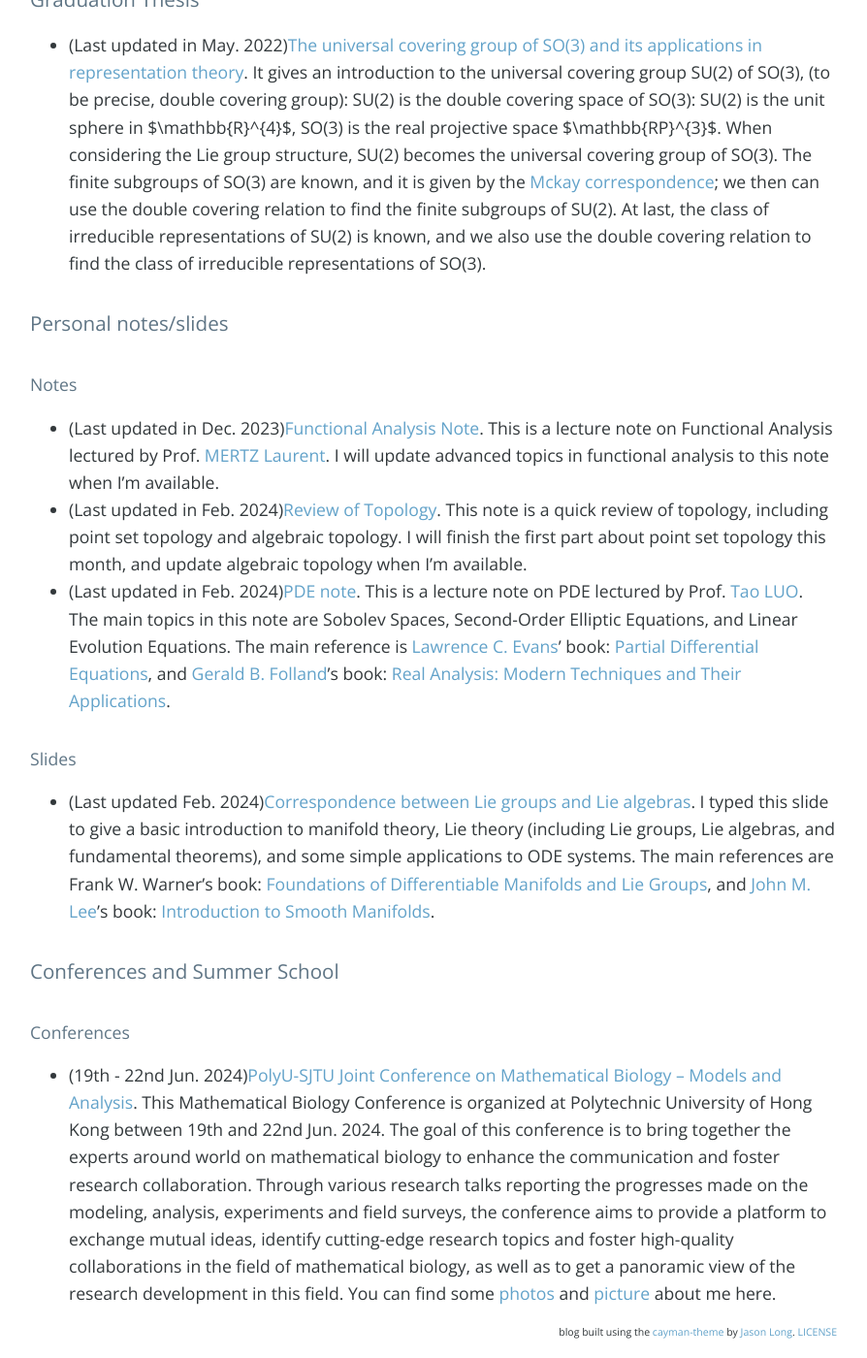
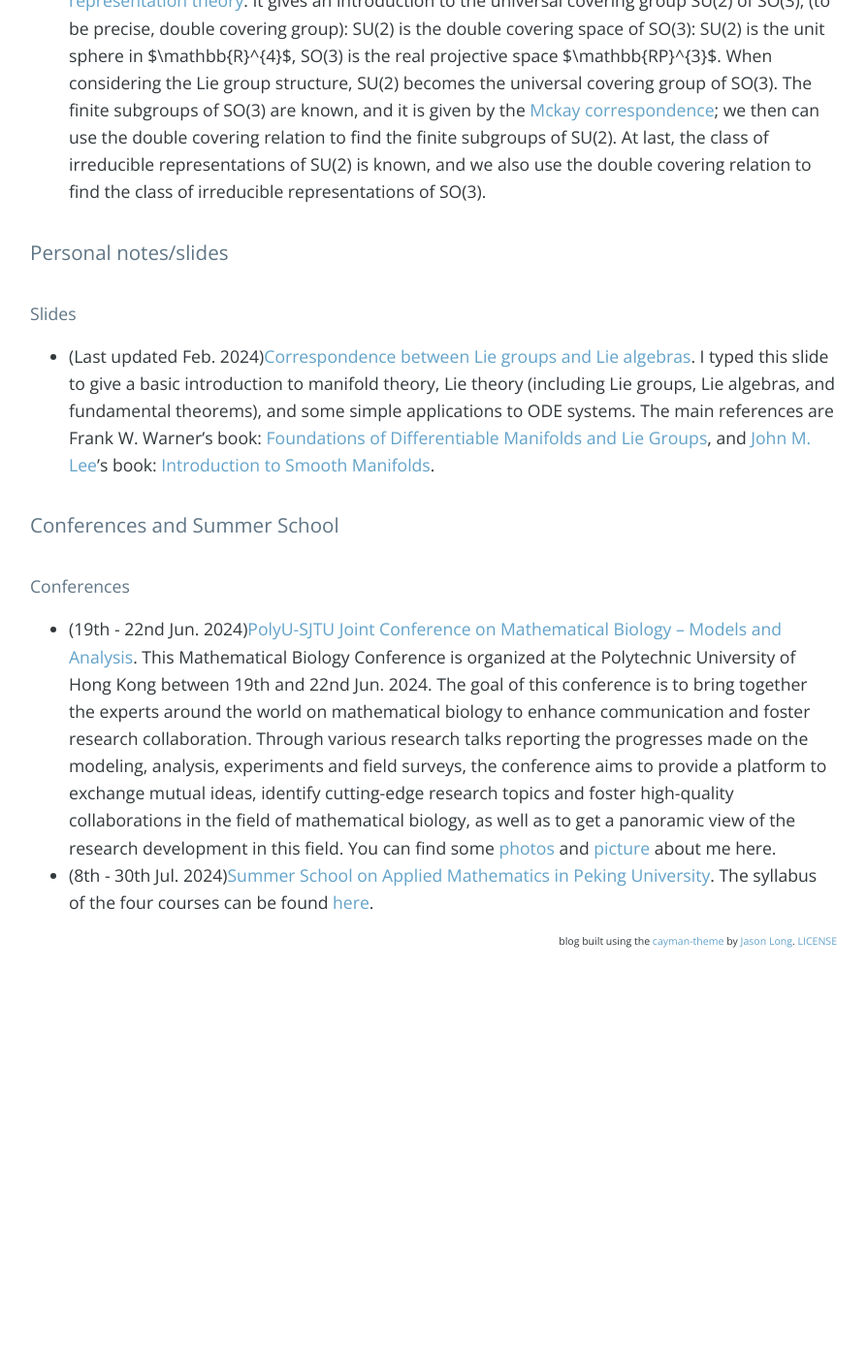
Before and after one commit to Louis-shuo-wang/Louis-shuo-wang.github.io, a Jekyll site: the page built from index.md, in a window 1280 px wide and 1400 px high, scrolled down 794 px. Shown: the whole window at 97% size, without its empty margins (193-1087 px from the left). Built offline with Jekyll 4.4.1, drawn with Linux system fonts in a browser that asks for light colours; nearby versions of some CDN libraries; our own code applies the rules of GitHub Pages for plain Markdown files; the list of posts is cut into pages by our own code; comment, search, counter and statistics services are not loaded; after the commit the page ends 1791 px from its top, so only the background shows below that; some of the changed text lies outside the part shown.

Commit message:
Update index.md

```diff
--- a/index.md
+++ b/index.md
@@ -1,7 +1,5 @@
 ### Welcome to my homepage!
-Hello, I'm Shuo Wang, a Ph.D. candidate from Department of Mathematics of [City University of Hong Kong](https://www.cityu.edu.hk) from Sep. 2023, under the supervision of Prof. [Wing Cheong LO](https://www.cityu.edu.hk/stfprofile/wingclo.htm). My research interest lies in Mathematical biology, especially cancer research, and I am particularly interested in applying differential equation models (i.e., ODE and dynamical systems, PDE, SDE (stochastic), functional or delay differential equations with bifurcation tools) to study cancer problems.
-
-My email is surwing912@gmail.com. Please get in touch with me if you find any mistakes in my notes; comments are welcome. Thanks in advance for your attention.
+Hello, I'm Shuo Wang, a Ph.D. candidate from Department of Mathematics of [City University of Hong Kong](https://www.cityu.edu.hk) from Sep. 2023, under the supervision of Prof. [Wing Cheong LO](https://www.cityu.edu.hk/stfprofile/wingclo.htm). My research interest lies in applying math tools to solve biological problems, e.g., cancer research. My email is surwing912@gmail.com. Feel free to get in touch with me if you have any kind of ideas, and thanks in advance for your attention.
 
 
 ### CV
@@ -14,11 +12,6 @@
 
 ### Personal notes/slides
 
-#### Notes
-* (Last updated in Dec. 2023)[Functional Analysis Note](notes/Correspondence between Lie groups and Lie algebras/functional analysis note.pdf). This is a lecture note on Functional Analysis lectured by Prof. [MERTZ Laurent](https://www.cityu.edu.hk/stfprofile/laurent-mertz.htm). I will update advanced topics in functional analysis to this note when I'm available.
-* (Last updated in Feb. 2024)[Review of Topology](notes/Correspondence between Lie groups and Lie algebras/review of topology.pdf). This note is a quick review of topology, including point set topology and algebraic topology. I will finish the first part about point set topology this month, and update algebraic topology when I'm available.
-* (Last updated in Feb. 2024)[PDE note](notes/Correspondence between Lie groups and Lie algebras/PDE note.pdf). This is a lecture note on PDE lectured by Prof. [Tao LUO](https://www.cityu.edu.hk/stfprofile/taoluo.htm). The main topics in this note are Sobolev Spaces, Second-Order Elliptic Equations, and Linear Evolution Equations. The main reference is [Lawrence C. Evans](https://math.berkeley.edu/~evans/)' book: [Partial Differential Equations](https://bookstore.ams.org/gsm-19-r/), and [Gerald B. Folland](https://sites.math.washington.edu/~folland/Homepage/index.html)'s book: [Real Analysis: Modern Techniques and Their Applications](https://www.amazon.com/Real-Analysis-Modern-Techniques-Applications/dp/0471317160).
-
 #### Slides
 * (Last updated Feb. 2024)[Correspondence between Lie groups and Lie algebras](notes/Correspondence between Lie groups and Lie algebras/correspondence.pdf). I typed this slide to give a basic introduction to manifold theory, Lie theory (including Lie groups, Lie algebras, and fundamental theorems), and some simple applications to ODE systems. The main references are Frank W. Warner's book: [Foundations of Differentiable Manifolds and Lie Groups](https://link.springer.com/book/10.1007/978-1-4757-1799-0), and [John M. Lee](https://sites.math.washington.edu/~lee/)'s book: [Introduction to Smooth Manifolds](https://link.springer.com/book/10.1007/978-1-4419-9982-5).
 
@@ -26,4 +19,5 @@
 ### Conferences and Summer School
 
 #### Conferences
-* (19th - 22nd Jun. 2024)[PolyU-SJTU Joint Conference on Mathematical Biology – Models and Analysis](https://events.polyu.edu.hk/polyusjtu/home). This Mathematical Biology Conference is organized at Polytechnic University of Hong Kong between 19th and 22nd Jun. 2024. The goal of this conference is to bring together the experts around world on mathematical biology to enhance the communication and foster research collaboration. Through various research talks reporting the progresses made on the modeling, analysis, experiments and field surveys, the conference aims to provide a platform to exchange mutual ideas, identify cutting-edge research topics and foster high-quality collaborations in the field of mathematical biology, as well as to get a panoramic view of the research development in this field. You can find some [photos](img/PolyU-SJTU Joint Conference on Mathematical Biology – Models and Analysis/picture1.JPG) and [picture](img/PolyU-SJTU Joint Conference on Mathematical Biology – Models and Analysis/picture2.JPG) about me here.
+* (19th - 22nd Jun. 2024)[PolyU-SJTU Joint Conference on Mathematical Biology – Models and Analysis](https://events.polyu.edu.hk/polyusjtu/home). This Mathematical Biology Conference is organized at the Polytechnic University of Hong Kong between 19th and 22nd Jun. 2024. The goal of this conference is to bring together the experts around the world on mathematical biology to enhance communication and foster research collaboration. Through various research talks reporting the progresses made on the modeling, analysis, experiments and field surveys, the conference aims to provide a platform to exchange mutual ideas, identify cutting-edge research topics and foster high-quality collaborations in the field of mathematical biology, as well as to get a panoramic view of the research development in this field. You can find some [photos](img/PolyU-SJTU Joint Conference on Mathematical Biology – Models and Analysis/picture1.JPG) and [picture](img/PolyU-SJTU Joint Conference on Mathematical Biology – Models and Analysis/picture2.JPG) about me here.
+* (8th - 30th Jul. 2024)[Summer School on Applied Mathematics in Peking University](https://www.math.pku.edu.cn/amel/sqxx/157587.htm). The syllabus of the four courses can be found [here](https://www.math.pku.edu.cn/amel/sqxx/157568.htm).
```
